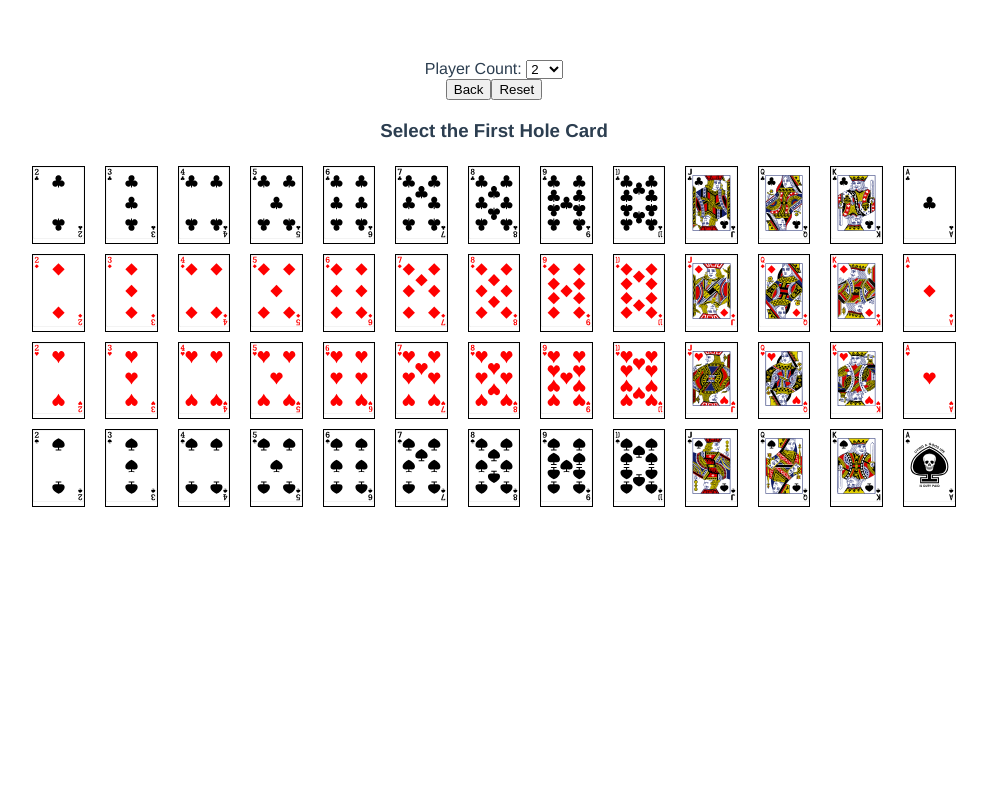
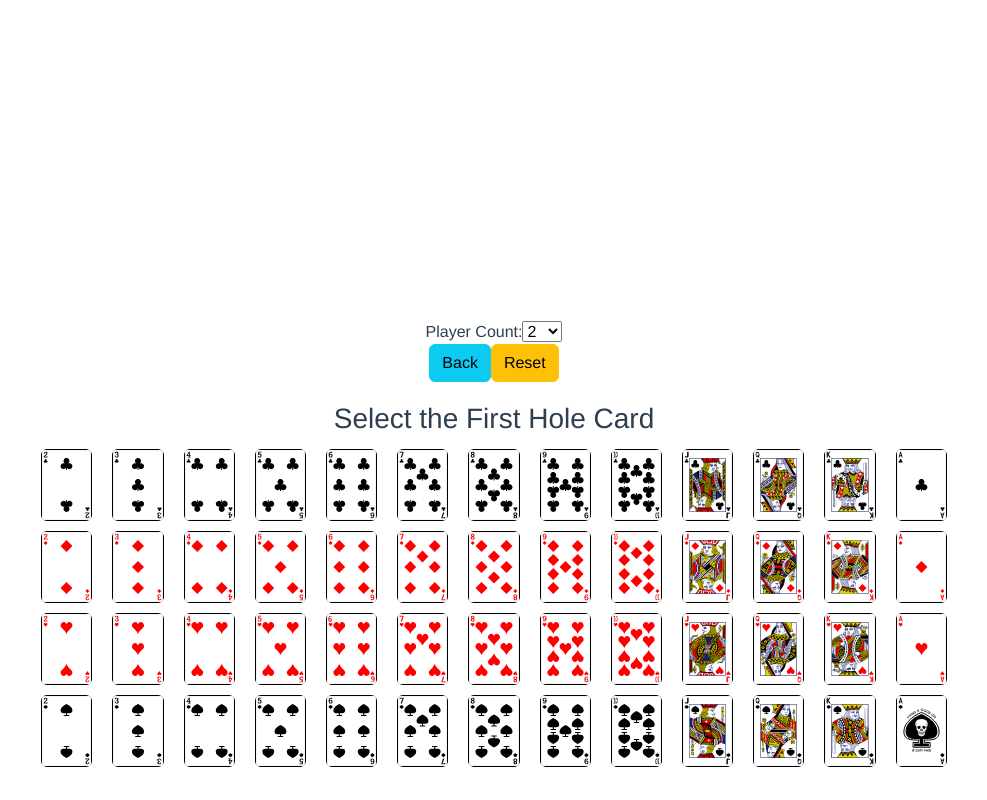
Before and after one commit to amarkules1/texas-holdem-dashboard, a Vue app in the folder texas-holdem-frontend/: page / in a window 1280 px wide. Shown: the whole page, without its empty margins (146-1133 px from the left). Built offline with nearby package versions, Linux system fonts and the light colour scheme.

Commit message:
add bootstrap

```diff
--- a/texas-holdem-frontend/package.json
+++ b/texas-holdem-frontend/package.json
@@ -9,8 +9,10 @@
   },
   "dependencies": {
     "axios": "^1.7.2",
+    "bootstrap": "^5.3.3",
+    "bootstrap-vue": "^2.23.1",
     "core-js": "^3.8.3",
-    "vue": "^3.2.13"
+    "vue": "^3.5.12"
   },
   "devDependencies": {
     "@babel/core": "^7.12.16",
--- a/texas-holdem-frontend/src/components/CardStatsContainer.vue
+++ b/texas-holdem-frontend/src/components/CardStatsContainer.vue
@@ -11,8 +11,8 @@
     </div>
 
     <div class="buttonBar">
-        <button @click="backButton">Back</button>
-        <button @click="reset">Reset</button>
+        <button @click="backButton" class="btn btn-info">Back</button>
+        <button @click="reset" class="btn btn-warning">Reset</button>
     </div>
     <div class="cardSelectionHolder" v-if="cards.length < 7">
         <CardSelector :cardToSelect="getCardName()" :disabledCards="cards"
--- a/texas-holdem-frontend/src/components/SelectedCards.vue
+++ b/texas-holdem-frontend/src/components/SelectedCards.vue
@@ -41,9 +41,8 @@ export default {
     width: 125px;
 }
 
-.cardDisplay {
-    display: flex;
-    justify-content: center;
+.cardsDisplay {
+    height:260px;
 }
 
 .cardImage {
--- a/texas-holdem-frontend/src/main.js
+++ b/texas-holdem-frontend/src/main.js
@@ -1,4 +1,9 @@
 import { createApp } from 'vue'
 import App from './App.vue'
 
+
+// Import Bootstrap and BootstrapVue CSS files (order is important)
+import 'bootstrap/dist/css/bootstrap.css'
+import 'bootstrap-vue/dist/bootstrap-vue.css'
+
 createApp(App).mount('#app')
```
Also changed, not shown: 2 other files (tests, documents, lock files or other folders).
